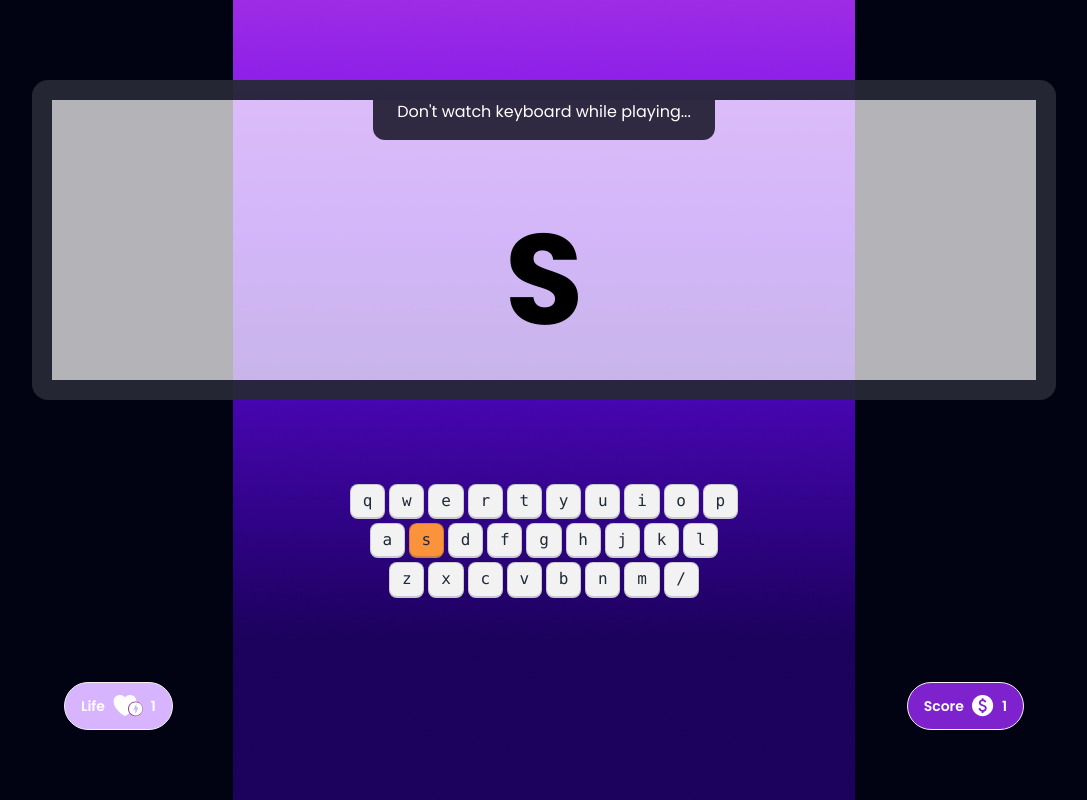
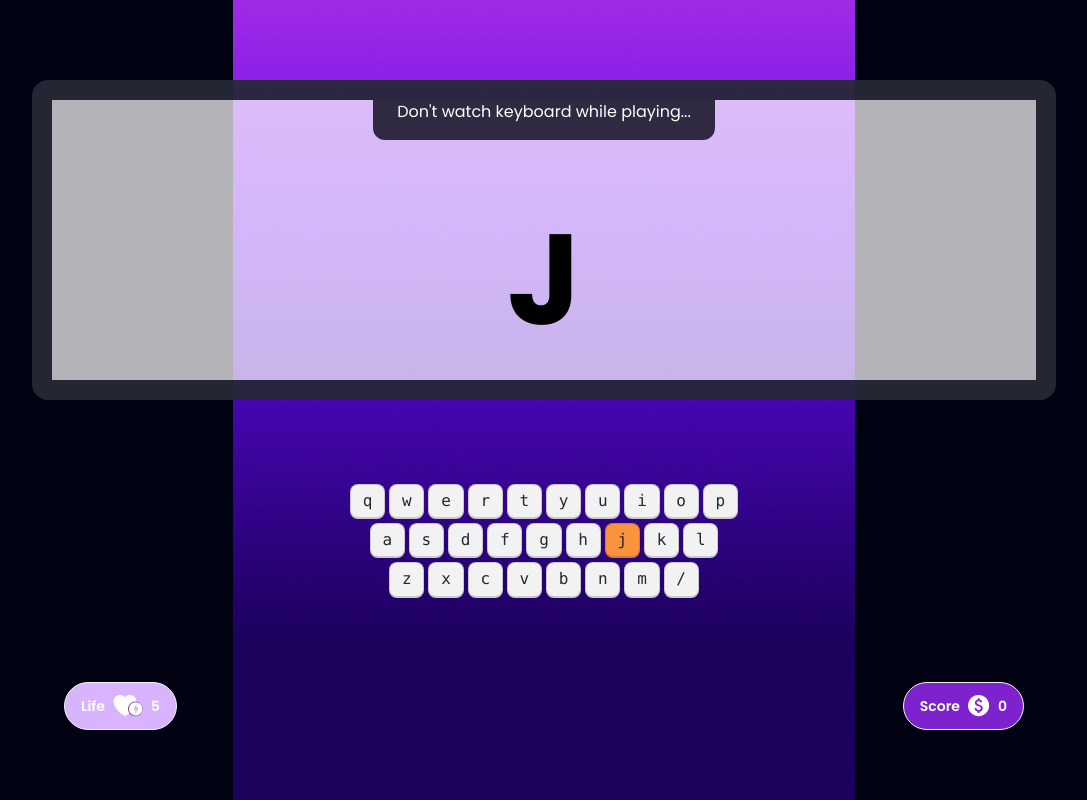
Before and after one commit to ashrafulislamrasel/alphaPro, a plain HTML site: page index.html in a window 1280 px wide. Both pictures are taken after a click on the button "Play Now". Shown: the whole page, without its empty margins (96-1183 px from the left). Drawn offline with nearby package versions, Linux system fonts and the light colour scheme.

Commit message:
Random letter show and highlight done

```diff
--- a/index.html
+++ b/index.html
@@ -79,12 +79,12 @@
                     <button class="btn rounded-full bg-purple-300 text-white px-4">
                         Life
                         <img src="images/heart.svg" alt="">
-                        <span>1</span>
+                        <span id="current-life">5</span>
                     </button>
                     <button class="btn rounded-full bg-purple-700 text-white px-4">
                         Score
                         <img src="images/dollar.svg" alt="">
-                        <span id="current-score">1</span>
+                        <span id="current-score">0</span>
                     </button>
 
                 </div>
@@ -92,13 +92,13 @@
         </section>
         <!-- playground end -->
         <!-- final Score start -->
-        <section class="score flex justify-center items-center min-h-screen hidden">
+        <section id="final-score" class="score flex justify-center items-center min-h-screen hidden">
             <div class="text-white text-center space-y-6 bg-[#FFFFFF33] p-4 rounded-lg">
                 <h1 class="text-8xl">
                     <span class="font-extrabold">Score:</span>
                     <span>14</span>
                 </h1>
-                <button class="btn">Play Again</button>
+                <button class="btn" onclick="play()">Play Again</button>
                 <p>Practice will make you a Pro</p>
             </div>
         </section>
--- a/scripts/alpha-clash.js
+++ b/scripts/alpha-clash.js
@@ -1,38 +1,14 @@
-function handleKeyboardButtonPress(event) {
+function continueplay() {
+    let alphabet = getRandomAlphabets();
+    let currentAlphabet = document.getElementById('current-alphabet');
+    currentAlphabet.innerText = alphabet;
 
-    let keyPressed = event.key;
+    setBackgroundColor(alphabet)
+}
 
-    let currentAlphabetElemet = document.getElementById('current-alphabet');
-    let currentAlphabetText = currentAlphabetElemet.innerText;
 
-    let expactedAlphabet = currentAlphabetText.toLowerCase();
-
-    if (expactedAlphabet === keyPressed) {
-        console.log('you won');
-        continueGame();
-        removeBaclgroundColor(expactedAlphabet)
-    } else {
-        console.log('Wrong Key Pressed');
-
-    }
-
+function play() {
+    addClass('home-screen');
+    removeClass('play-ground');
+    continueplay()
 }
-document.addEventListener('keypress', handleKeyboardButtonPress);
-
-function continueGame() {
-    let currentAlphabet = randomAlphabets();
-
-    let currentAlphabetElemets = document.getElementById('current-alphabet');
-    currentAlphabetElemets.innerText = currentAlphabet;
-
-    setBaclgroundColor(currentAlphabet);
-
-    console.log(currentAlphabet);
-
-}
-function play() {
-    removeClass('play-ground');
-    addClass('home-screen');
-    continueGame()
-
-}
--- a/scripts/utility.js
+++ b/scripts/utility.js
@@ -1,28 +1,37 @@
-function removeClass(elementID) {
-    let element = document.getElementById(elementID);
-    element.classList.remove('hidden');
+function addClass(elementId) {
+    let element = document.getElementById(elementId);
+    element.classList.add('hidden')
 }
-function addClass(elementID) {
-    let element = document.getElementById(elementID);
-    element.classList.add('hidden');
+function removeClass(elementId) {
+    let element = document.getElementById(elementId);
+    element.classList.remove('hidden')
 }
-function setBaclgroundColor(elementID) {
-    let element = document.getElementById(elementID);
-    element.classList.add('bg-orange-400');
-}
-function removeBaclgroundColor(elementID) {
-    let element = document.getElementById(elementID);
-    element.classList.remove('bg-orange-400');
+function setBackgroundColor(elementId) {
+    let element = document.getElementById(elementId);
+    element.classList.add('bg-orange-400')
 }
 
-function randomAlphabets() {
-    let alphabetString = 'abcdefghijklmnopqrstuvwxyz';
-    let alphabets = alphabetString.split('');
+function handlekeypress(event) {
+    console.log(event.key);
 
-    let randomNumber = Math.random() * 25;
-    let alphabetIndex = Math.round(randomNumber)
+}
 
-    let alphabet =  alphabets[alphabetIndex]
+document.addEventListener('keyup', handlekeypress )
+
+
+function getRandomAlphabets() {
+
+    let alphabets = "abcdefghijklmnopqrstuvwxyz";
+    let alphabetsArray = alphabets.split('');
+    console.log(alphabetsArray);
+
+    let randomNumbers = Math.random() * 26;
+    let index = Math.round(randomNumbers);
+    console.log(index);
+
+    let alphabet = alphabetsArray[index];
+    console.log(alphabet);
     return alphabet;
 
+
 }
```
